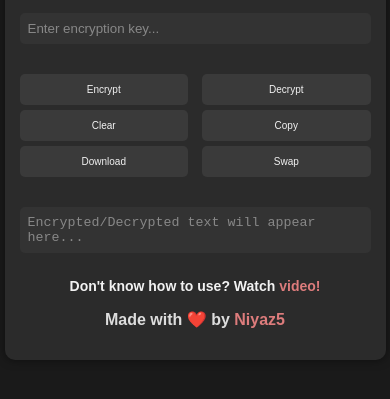
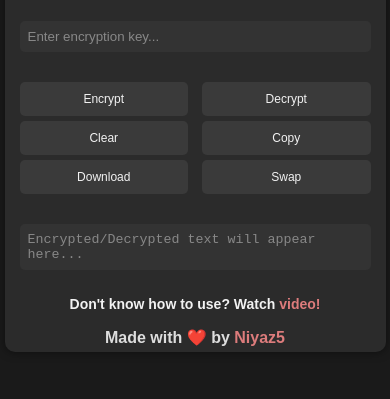
Before and after one commit to Niyaz5/encrypt, a plain HTML site: page index.html in a window 390 px wide. Shown: the part 323-722 px from the top of the page. Drawn offline with Linux system fonts and the light colour scheme.

Commit message:
Update style.css

```diff
--- a/style.css
+++ b/style.css
@@ -82,11 +82,11 @@ a {
     button {
         flex: 0 1 48%; /* Ensure two buttons side by side on mobile */
         padding: 10px; /* Slightly reduce padding on mobile */
-        font-size: 10px; /* Reduce font size on mobile */
+        font-size: 12px; /* Reduce font size on mobile */
     }
 }
 p{
-    /* margin-bottom: -15px; */
+    margin-bottom: -10px;
     color: #ddd;
     font-weight: bold;
 }
```
